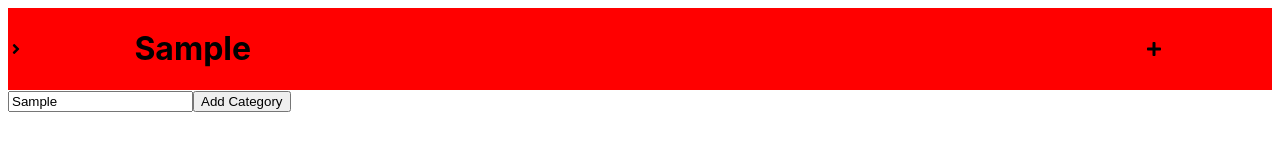
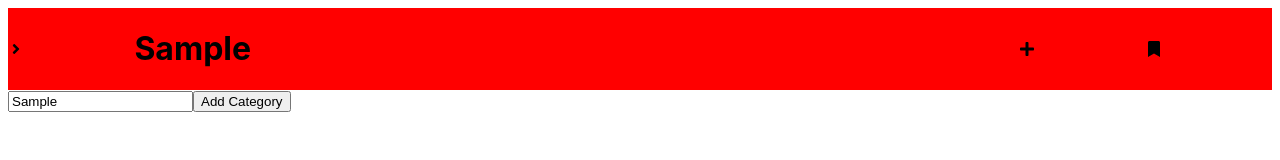
Before and after one commit to AKButani/Tab-Grouping-Firefox, a React (Create React App) app: page / in a window 1280 px wide. Both pictures are taken after typing "Sample" into the empty fields and a click on the button "Add Category". Shown: the top 160 px of the page. Built offline with nearby package versions, Linux system fonts and the light colour scheme.

Commit message:
Added bookmark button to store group as a bookmark

```diff
--- a/package.json
+++ b/package.json
@@ -13,6 +13,7 @@
     "@types/react": "^18.2.48",
     "@types/react-dom": "^18.2.18",
     "react": "^18.2.0",
+    "react-bootstrap": "^2.10.1",
     "react-dnd": "^16.0.1",
     "react-dnd-html5-backend": "^16.0.1",
     "react-dom": "^18.2.0",
--- a/src/popup/GroupHeader/GroupHeader.css
+++ b/src/popup/GroupHeader/GroupHeader.css
@@ -14,7 +14,7 @@
 
 .group-header{
     display: grid;
-    grid-template-columns: 10% 80% 10%;
+    grid-template-columns: 10% 70% 10% 10%;
    /*  grid-column-gap: 5px; */
     justify-items: stretch;
 
@@ -41,3 +41,11 @@
 .button-open-group-new-window:hover{
     background-color: grey;
 }
+
+.bookmark-group{
+    grid-column: 4 / 5;
+}
+
+.bookmark-group:hover{
+    background-color: grey;
+}
--- a/src/popup/GroupHeader/GroupHeader.tsx
+++ b/src/popup/GroupHeader/GroupHeader.tsx
@@ -1,7 +1,7 @@
 import React from 'react';
 import { useDrop } from 'react-dnd';
 import { ItemTypes } from "../types";
-import { FaAngleRight, FaAngleDown, FaPlus } from "react-icons/fa";
+import { FaAngleRight, FaAngleDown, FaPlus, FaBookmark } from "react-icons/fa";
 import "./GroupHeader.css"
 
 export const GroupHeader = (props: { groupName: string; isExpanded: boolean; setIsExpanded: React.Dispatch<React.SetStateAction<boolean>>; onDrop: (TabId: browser.tabs.Tab, groupName: string) => void; tabs: browser.tabs.Tab[] }) => {
@@ -21,7 +21,7 @@ export const GroupHeader = (props: { groupName: string; isExpanded: boolean; set
         await browser.tabs.move(tabs, {windowId: window.id, index: -1});
     } */
 
-    const openTabsnewWindow = async () => {
+    const openTabsnewWindow = () => {
         let tabs = props.tabs.map((tab) => tab.id);
 
         //tells background to create new window
@@ -32,6 +32,14 @@ export const GroupHeader = (props: { groupName: string; isExpanded: boolean; set
 
     }
 
+    const storeBookmark = () => {
+        browser.runtime.sendMessage({
+            type: "store-as-bookmark",
+            title: props.groupName,
+            tabs: props.tabs,
+        });
+    }
+
     return (
         <div ref={drop} className='group-header' onClick={() => props.setIsExpanded(!props.isExpanded)} style={{ backgroundColor: (isOver && canDrop) ? 'grey' : 'red' }}>
             {props.isExpanded ? <FaAngleDown className='expand-collapse-tabs'/> : <FaAngleRight className='expand-collapse-tabs'/>}
@@ -39,6 +47,7 @@ export const GroupHeader = (props: { groupName: string; isExpanded: boolean; set
                 {props.groupName}
             </h1>
             <FaPlus className='button-open-group-new-window' onClick={openTabsnewWindow} />
+            <FaBookmark className='bookmark-group' onClick={storeBookmark}/>
         </div>
     );
 };
```
Also changed, not shown: src/background/background.ts (+14 -0 lines), public/manifest.json, 1 other file (tests, documents, lock files or other folders).
